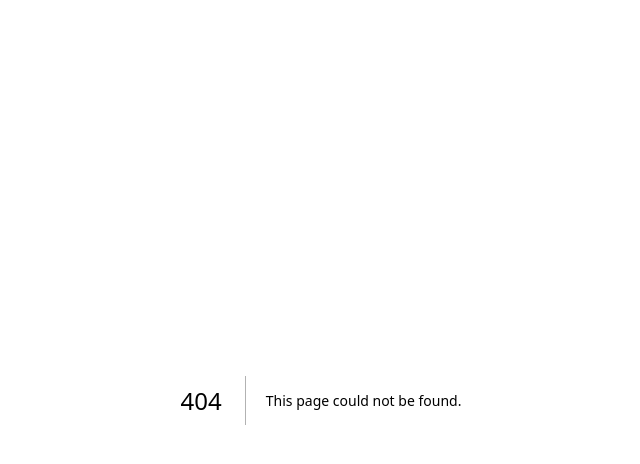
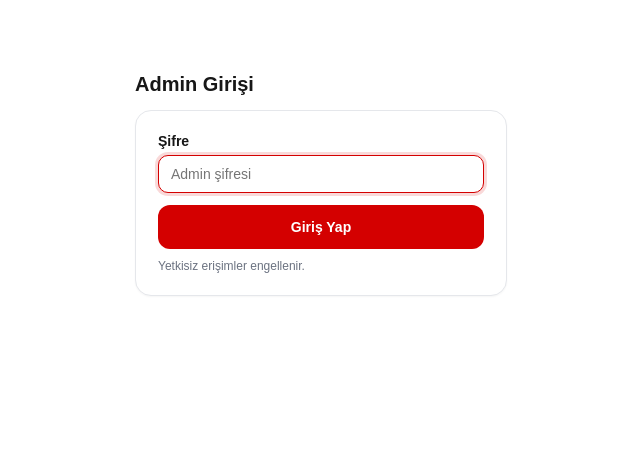
Before and after one commit to mahiratmis/cengiz-cek, a Next.js app: page /admin-login in a window 1280 px wide. Before the commit this address had no page. Shown: the top 464 px of the page, without its empty margins (319-959 px from the left). Built offline with nearby package versions, Linux system fonts and the light colour scheme.

Commit message:
Add files via upload

```diff
--- /dev/null
+++ b/src/app/admin-login/AdminLoginClient.jsx
@@ -0,0 +1,68 @@
+"use client";
+
+import { useState } from "react";
+import { useSearchParams, useRouter } from "next/navigation";
+import styles from "../DemoLanding.module.css";
+
+export default function AdminLoginClient() {
+  const [password, setPassword] = useState("");
+  const [err, setErr] = useState("");
+  const [loading, setLoading] = useState(false);
+
+  const sp = useSearchParams();
+  const router = useRouter();
+  const next = sp.get("next") || "/panel-cek-9xA3f";
+
+  async function submit(e) {
+    e.preventDefault();
+    setErr("");
+    setLoading(true);
+
+    const r = await fetch("/api/admin/login", {
+      method: "POST",
+      headers: { "Content-Type": "application/json" },
+      body: JSON.stringify({ password }),
+    });
+
+    setLoading(false);
+
+    if (r.ok) {
+      router.replace(next);
+    } else {
+      const j = await r.json().catch(() => ({}));
+      setErr(j?.error || "Giriş başarısız");
+    }
+  }
+
+  return (
+    <div className={styles.section}>
+      <div className={styles.container} style={{ maxWidth: 420 }}>
+        <div className={styles.adminLoginWrap}>
+          <h1 className={styles.sectionTitle}>Admin Girişi</h1>
+
+          <form onSubmit={submit} className={styles.formCard}>
+            <label className={styles.label}>Şifre</label>
+            <input
+              className={styles.input}
+              type="password"
+              value={password}
+              onChange={(e) => setPassword(e.target.value)}
+              placeholder="Admin şifresi"
+              autoFocus
+            />
+
+            {err ? <div className={styles.errorNote}>{err}</div> : null}
+
+            <button className={styles.btnPrimary} disabled={loading}>
+              {loading ? "Giriş yapılıyor..." : "Giriş Yap"}
+            </button>
+
+            <div className={styles.helper} style={{ marginTop: 10 }}>
+              Yetkisiz erişimler engellenir.
+            </div>
+          </form>
+        </div>
+      </div>
+    </div>
+  );
+}
--- /dev/null
+++ b/src/app/admin-login/page.jsx
@@ -0,0 +1,10 @@
+import { Suspense } from "react";
+import AdminLoginClient from "./AdminLoginClient";
+
+export default function Page() {
+  return (
+    <Suspense fallback={null}>
+      <AdminLoginClient />
+    </Suspense>
+  );
+}
```
